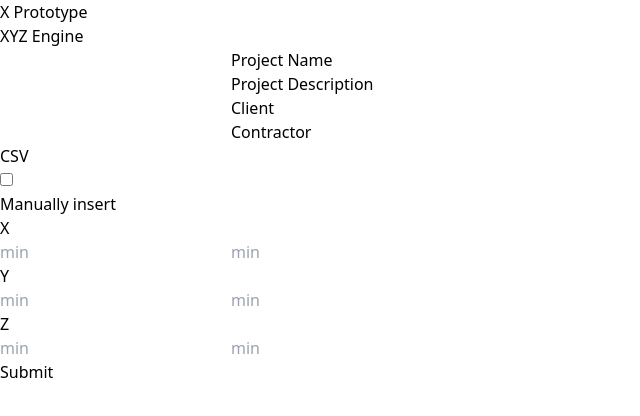
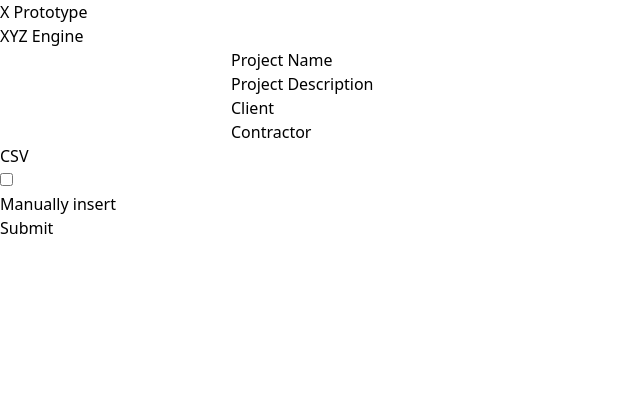
Before and after one commit to Rubayet-hasan-yasin/X-Prototype, a React (Vite) app: page / in a window 1280 px wide. Shown: the top 416 px of the page, without its empty margins (0-640 px from the left). Built offline with nearby package versions, Linux system fonts and the light colour scheme.

Commit message:
toggle update

```diff
--- a/src/Home.jsx
+++ b/src/Home.jsx
@@ -1,14 +1,21 @@
+import { useState } from "react";
 import Form from "./components/Form";
 import Navbar from "./components/Navbar";
 
 const Home = () => {
+    const [toggle, setToggle] = useState(false);
+
+    console.log()
     return (
         <div className="">
             <Navbar />
 
 
             <div className="h-fit p-10 bg-[#161616] grid items-center">
-                <Form/>
+                <Form
+                toggle={toggle}
+                setToggle={setToggle}
+                />
             </div>
 
 
--- a/src/components/Form.jsx
+++ b/src/components/Form.jsx
@@ -2,7 +2,7 @@ import File_input from "./File_input";
 import ManualForm from "./ManualForm";
 import ToggleButton from "./ToggleButton";
 
-const Form = () => {
+const Form = ({toggle, setToggle}) => {
     return (
         <div className="relative md:w-1/2 py-3 sm:max-w-xl sm:mx-auto">
             <div
@@ -41,10 +41,16 @@ const Form = () => {
 
                             {/* Manually insert data  */}
                             {/* Toggle Switch */}
-                            <ToggleButton/>
+                            <ToggleButton
+                            toggle={toggle}
+                            setToggle={setToggle}
+                            />
 
                             {/* Manual form  */}
-                            <ManualForm/>
+                            {
+                                toggle &&
+                                <ManualForm/>
+                            }
 
 
 
--- a/src/components/ToggleButton.jsx
+++ b/src/components/ToggleButton.jsx
@@ -1,9 +1,11 @@
 
 
-const ToggleButton = () => {
+const ToggleButton = ({toggle, setToggle}) => {
     return (
         <label className="relative inline-flex items-center cursor-pointer">
-            <input type="checkbox" value="" className="sr-only peer" />
+
+            <input type="checkbox" value="" className="sr-only peer" defaultChecked={toggle} onChange={()=>setToggle(!toggle)}/>
+
             <div className="w-11 h-6 bg-gray-400 peer-focus:outline-none rounded-full peer peer-checked:after:translate-x-full peer-checked:after:border-white after:content-[''] after:absolute after:top-[2px] after:left-[2px] after:bg-white after:border-gray-300 after:border after:rounded-full after:h-5 after:w-5 after:transition-all peer-checked:bg-blue-600"></div>
             <span className="ml-3 text-sm font-medium text-gray-900 dark:text-gray-300 select-none">Manually insert</span>
         </label>
```
Also changed, not shown: .eslintrc.cjs.
